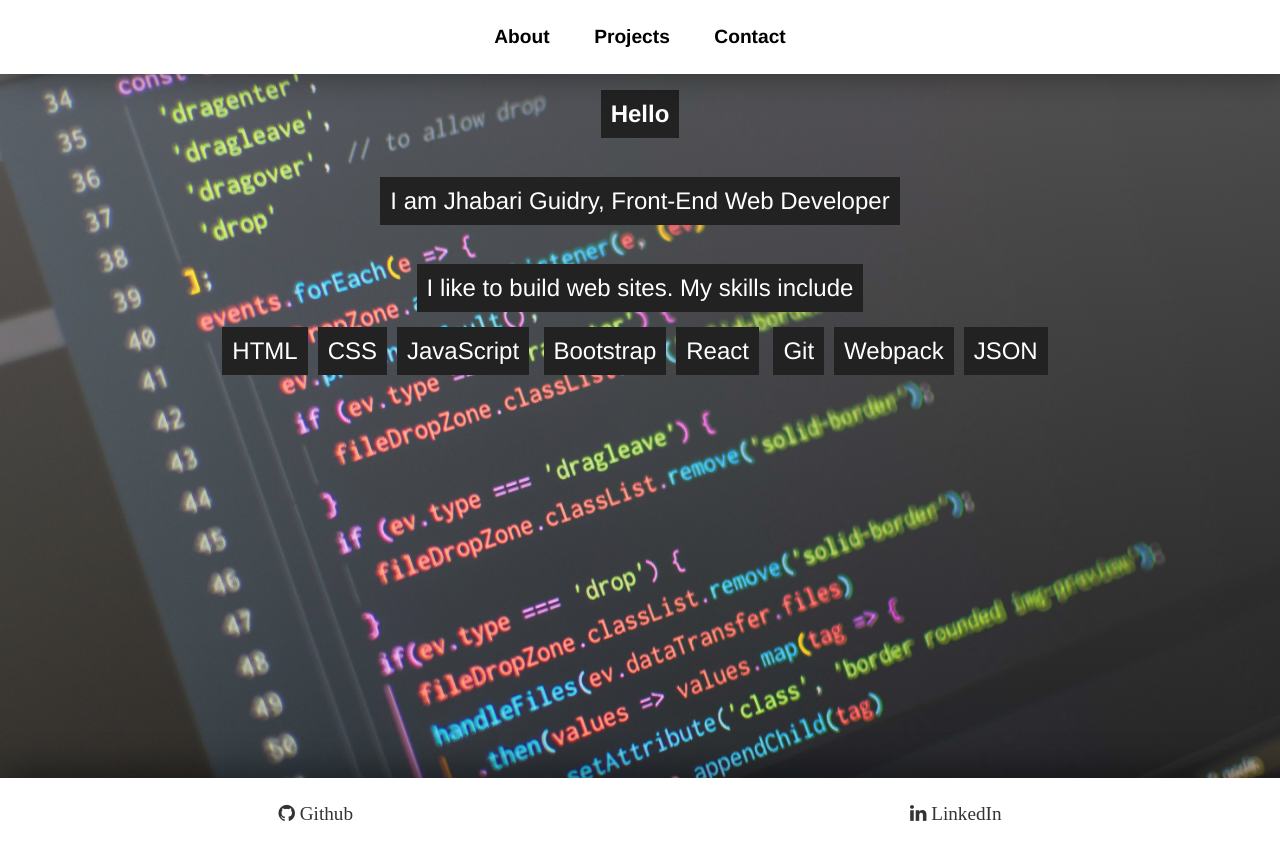
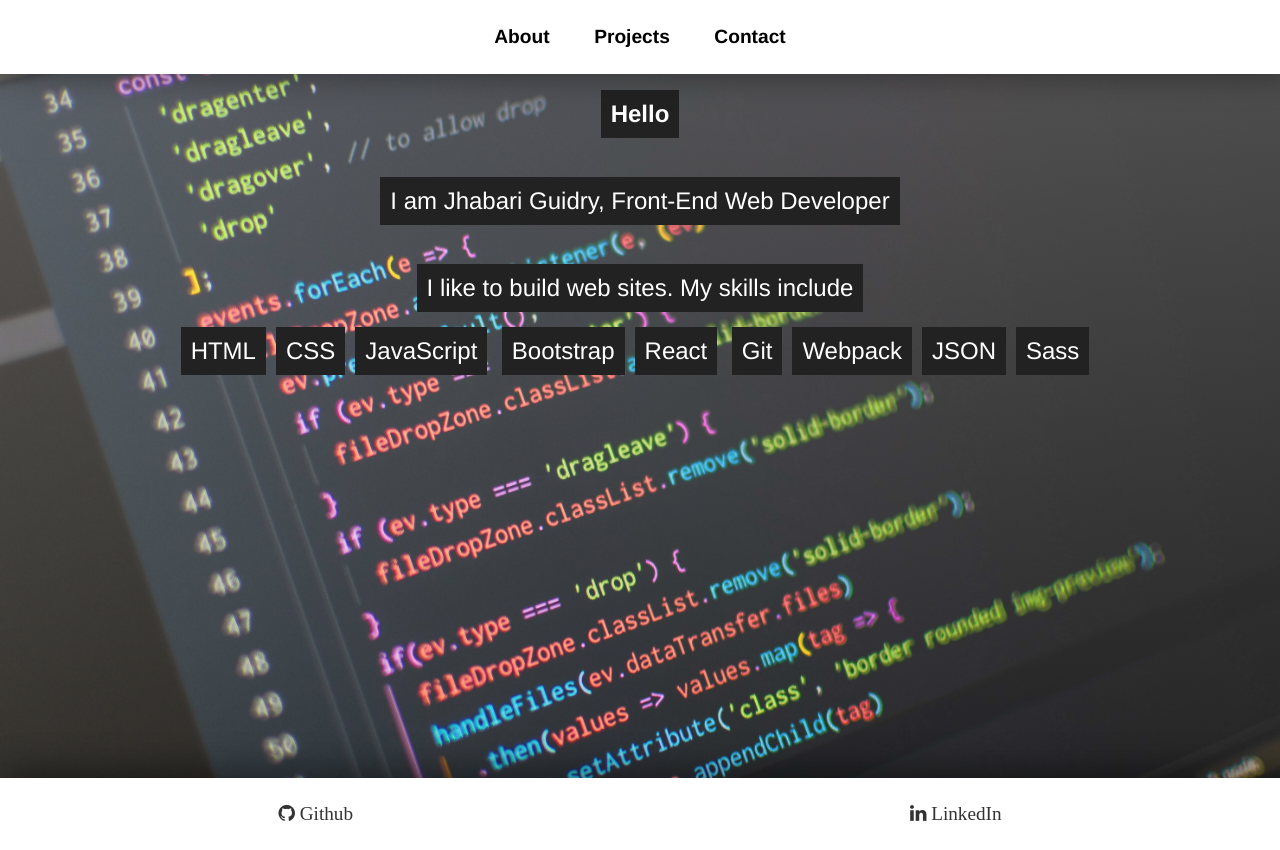
Before and after one commit to J-Guidry/J-Guidry.github.io, a website built with Parcel: page src/index.html in a window 1280 px wide. Built offline with nearby package versions, Linux system fonts and the light colour scheme.

Commit message:
sass added to list in home page

```diff
--- a/package.json
+++ b/package.json
@@ -1,5 +1,5 @@
 {
-  "name": "J-Guidry.github.io",
+  "name": "Portfolio",
   "version": "1.0.0",
   "description": "My Portfolio of works and where you can contact me.",
   "scripts": {
--- a/src/index.html
+++ b/src/index.html
@@ -31,7 +31,7 @@
       <section id="skills">
           <span>HTML</span><span>CSS</span><span>JavaScript</span>
           <span>Bootstrap</span><span>React</span>
-          <span>Git</span><span>Webpack</span><span>JSON</span>
+          <span>Git</span><span>Webpack</span><span>JSON</span><span>Sass</span>
       </section>
 
     </section>
```
